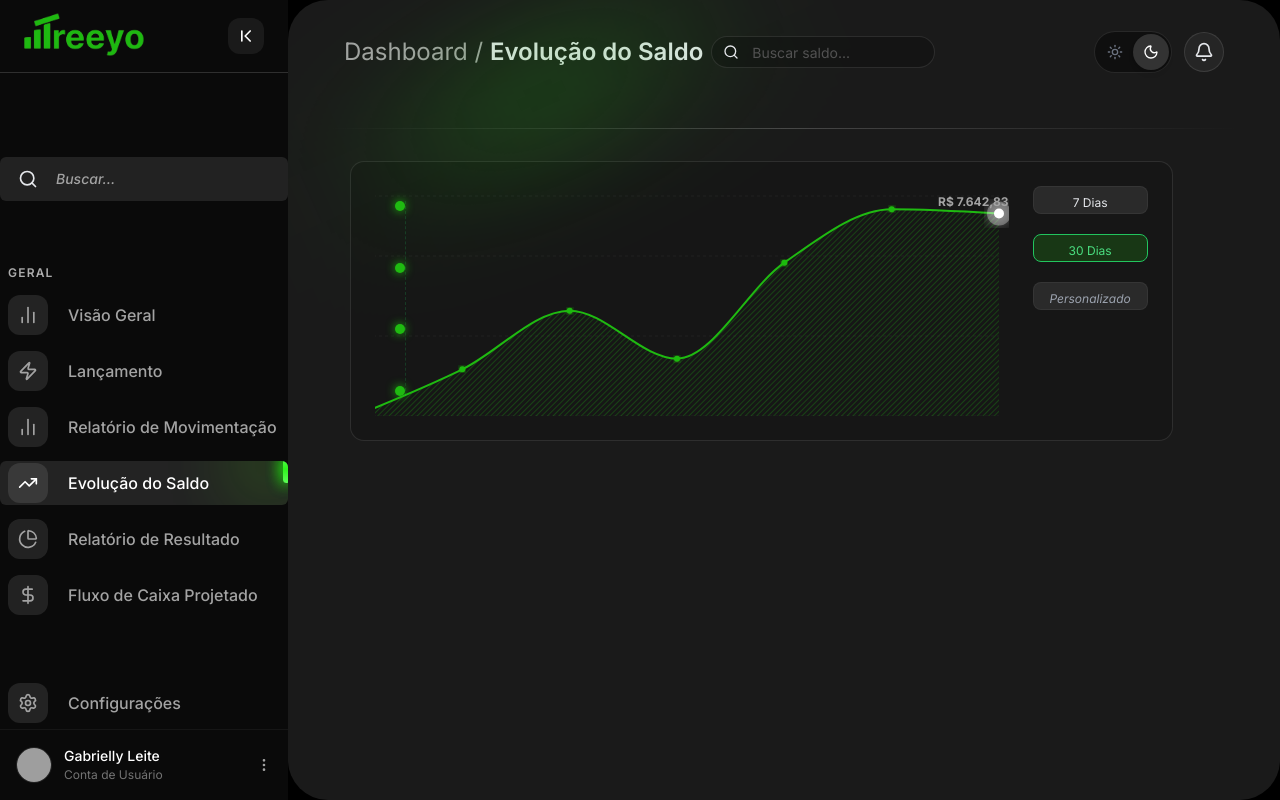
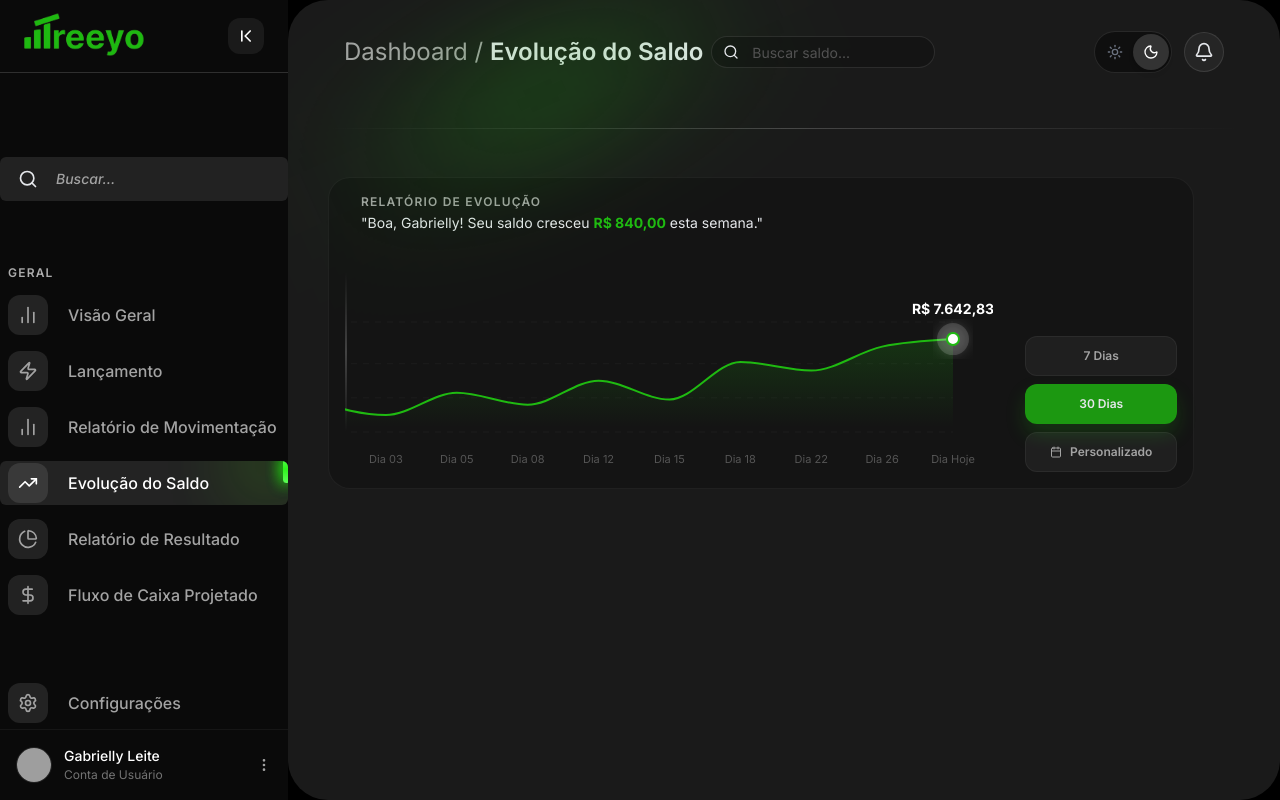
Before and after one commit to gabriellyleitedev/treeyo-dashboard-saas, a React (Vite) app: page /evolucao-saldo in a window 1280 px wide. Built offline with nearby package versions, Linux system fonts and the light colour scheme; grey boxes are pictures that could not be loaded.

Commit message:
novas alterações gráfico mini-evolução

```diff
--- a/src/components/SaldoMiniChart.jsx
+++ b/src/components/SaldoMiniChart.jsx
@@ -1,105 +1,109 @@
 import React, { useState } from "react";
 import { AreaChart, Area, XAxis, YAxis, CartesianGrid, Tooltip, ResponsiveContainer } from "recharts";
+import { Calendar } from "lucide-react"; // Simulação de ícone
 
-// DADOS FAKE BACKEND //
 const data7d = [
-  { day: "1", saldo: 500 },
-  { day: "2", saldo: 1800 },
-  { day: "3", saldo: 2200 },
-  { day: "4", saldo: 1900 },
-  { day: "5", saldo: 3200 },
-  { day: "6", saldo: 4000 },
-  { day: "7", saldo: 7642.83 },
+  { label: "Seg", saldo: 500 }, { label: "Ter", saldo: 1800 }, { label: "Qua", saldo: 2200 },
+  { label: "Qui", saldo: 1900 }, { label: "Sex", saldo: 3200 }, { label: "Sab", saldo: 4000 },
+  { label: "Hoje", saldo: 7642.83 },
 ];
 
 const data30d = [
-  { day: "1", saldo: 50 },
-  { day: "5", saldo: 1800 },
-  { day: "10", saldo: 4000 },
-  { day: "15", saldo: 2200 },
-  { day: "20", saldo: 5800 },
-  { day: "25", saldo: 7800 },
-  { day: "30", saldo: 7642.83 },
+  { label: "01", saldo: 4000 }, { label: "03", saldo: 3200 }, { label: "05", saldo: 4500 },
+  { label: "08", saldo: 3800 }, { label: "12", saldo: 5200 }, { label: "15", saldo: 4100 },
+  { label: "18", saldo: 6300 }, { label: "22", saldo: 5800 }, { label: "26", saldo: 7200 },
+  { label: "Hoje", saldo: 7642.83 },
 ];
 
 const dataCustom = [
-  { day: "jan", saldo: 2000 },
-  { day: "fev", saldo: 5000 },
-  { day: "mar", saldo: 3000 },
-  { day: "abr", saldo: 9000 },
-  { day: "mai", saldo: 7642.83 },
+  { label: "Jan", saldo: 2000 }, { label: "Fev", saldo: 5000 }, { label: "Mar", saldo: 3000 },
+  { label: "Abr", saldo: 9000 }, { label: "Mai", saldo: 7642.83 },
 ];
 
-// DOT BRILHANTE NO ÚLTIMO PONTO //
 const CustomDot = (props) => {
-  const { cx, cy, index, payload } = props;
-  if (payload.isLast) {
+  const { cx, cy, payload } = props;
+  const isLast = payload.label === "Hoje" || payload.label === "Mai";
+
+  if (isLast) {
     return (
       <g>
-        <circle cx={cx} cy={cy} r={12} fill="white" fillOpacity="0.3" filter="url(#superGlow)" />
-        <circle cx={cx} cy={cy} r={5} fill="white" />
+        <circle cx={cx} cy={cy} r={16} fill="white" fillOpacity="0.15" filter="url(#superGlow)" />
+        <circle cx={cx} cy={cy} r={6} fill="white" stroke="#1fba11" strokeWidth={2} />
+        <text x={cx} y={cy - 25} fill="white" fontSize="14" fontWeight="bold" textAnchor="middle">
+          R$ {payload.saldo.toLocaleString("pt-BR")}
+        </text>
       </g>
     );
   }
-  return <circle cx={cx} cy={cy} r={3} fill="#1fba11" filter="url(#glow)" />;
+  return null;
 };
 
-export default function SaldoMiniChart() {
+export default function SaldoFinalChart() {
   const [range, setRange] = useState("30d");
 
   const getData = () => {
-    let base;
-    if (range === "7d") base = data7d;
-    if (range === "30d") base = data30d;
-    if (range === "custom") base = dataCustom;
-
-    // Marca último ponto ( o map é uma pesquisa simples)
-    return base.map((d, i) => ({
-      ...d,
-      isLast: i === base.length - 1,
-    }));
+    if (range === "7d") return data7d;
+    if (range === "30d") return data30d;
+    return dataCustom;
   };
 
   const data = getData();
 
   return (
-    <div className="w-full max-w-[95%] md:w-full p-4 md:p-6 bg-[#161616] rounded-[14px] border border-white/10 text-white font-sans mx-auto pb-6">
-      <div className="flex flex-col md:flex-row gap-6 items-center md:items-start">
+    <div className="w-full p-4 md:!mt-4 md:bg-black/20 md:border md:border-white/5 md:rounded-[22px] flex flex-col text-gray-200 font-sans">
 
-        {/* GRÁFICO */}
-        <div className=" w-full h-[230px] md:h-[230px] relative">
+      <div className="mb-10 px-4">
+        <h3 className="text-neutral-400 text-xs font-semibold uppercase tracking-[0.1em] pb-1">Relatório de Evolução</h3>
+        <p className="text-sm text-gray-200 leading-tight">
+          "Boa, Gabrielly! Seu saldo cresceu <span className="text-[#1fba11] font-bold">R$ 840,00</span> esta semana."
+        </p>
+      </div>
+
+      <div className="flex flex-col lg:flex-row gap-8 items-end ">
+        <div className="flex-1 w-full h-[200px] relative ">
+
+          {/* Linha Lateral Esquerda - Melhorada com gradiente */}
+          <div className="absolute left-0 top-0 bottom-[40px] w-[2px] bg-gradient-to-b from-transparent via-white/20 to-transparent" />
+
           <ResponsiveContainer width="100%" height="100%">
-            <AreaChart data={data} margin={{ top: 10, right: 10, left: -20, bottom: 0 }}>
+            <AreaChart data={data} margin={{ top: 50, right: 40, left: -30, bottom: 10 }}>
               <defs>
-                <pattern id="riscasVerdes" width="4" height="4" patternUnits="userSpaceOnUse" patternTransform="rotate(45)">
-                  <line x1="0" y1="0" x2="0" y2="4" stroke="rgba(31, 186, 17, 0.9)" strokeWidth="1" />
-                </pattern>
-
-                <filter id="glow">
-                  <feGaussianBlur stdDeviation="3" result="blur" />
-                  <feMerge>
-                    <feMergeNode in="blur" />
-                    <feMergeNode in="SourceGraphic" />
-                  </feMerge>
-                </filter>
-
-                <filter id="superGlow" >
-                  <feGaussianBlur stdDeviation="6" result="blur" />
-                  <feMerge>
-                    <feMergeNode in="blur" />
-                    <feMergeNode in="SourceGraphic" />
-                  </feMerge>
-                </filter>
+                <linearGradient id="colorGreen" x1="0" y1="0" x2="0" y2="1">
+                  <stop offset="5%" stopColor="#1fba11" stopOpacity={0.3}/>
+                  <stop offset="95%" stopColor="#1fba11" stopOpacity={0}/>
+                </linearGradient>
+                <filter id="superGlow"><feGaussianBlur stdDeviation="6" result="blur" /><feMerge><feMergeNode in="blur" /><feMergeNode in="SourceGraphic" /></feMerge></filter>
               </defs>
 
-              <CartesianGrid vertical={false} strokeDasharray="3 3" stroke="rgba(255,255,255,0.05)" />
-              <XAxis hide dataKey="day" />
-              <YAxis hide domain={['0', 'dataMax + 500']} tickCount={4} />
+              <CartesianGrid vertical={false} strokeDasharray="6 6" stroke="rgba(255,255,255,0.03)" />
+
+              <XAxis
+                dataKey="label"
+                tick={{fill: '#555', fontSize: 11}}
+                axisLine={false}
+                tickLine={false}
+                dy={15}
+                tickFormatter={(value) => {
+                  if (range === "30d") return `Dia ${value}`;
+                  if (range === "custom") return `Mês ${value}`;
+                  return value;
+                }}
+              />
+
+              <YAxis hide domain={['dataMin - 1000', 'dataMax + 1000']} />
 
               <Tooltip
-                formatter={(value) => [`R$ ${value.toLocaleString("pt-BR")}`, "Saldo"]}
-                contentStyle={{ backgroundColor: '#000', border: '1px solid #333', borderRadius: '8px' }}
-                itemStyle={{ color: '#1fba11' }}
+                content={({ active, payload }) => {
+                  if (active && payload && payload.length) {
+                    return (
+                      <div className="bg-[#111] border border-white/10 p-3 rounded-lg shadow-2xl">
+                        <p className="text-gray-500 text-[9px] font-bold uppercase mb-1">Período: {payload[0].payload.label}</p>
+                        <p className="text-[#1fba11] font-black text-sm">R$ {payload[0].value.toLocaleString("pt-BR")}</p>
+                      </div>
+                    );
+                  }
+                  return null;
+                }}
               />
 
               <Area
@@ -107,59 +111,32 @@ export default function SaldoMiniChart() {
                 dataKey="saldo"
                 stroke="#1fba11"
                 strokeWidth={2}
-                fill="url(#riscasVerdes)"
+                fill="url(#colorGreen)"
                 dot={<CustomDot />}
               />
             </AreaChart>
           </ResponsiveContainer>
-
-          {/* LINHA E BOLINHAS */}
-          <div
-            className="absolute border-l border-dashed border-green-500/20 flex flex-col justify-between py-0"
-            style={{
-              left: '30px',
-              top: '15px',
-              bottom: '20px',
-              height: 'calc(100% - 35px)'
-            }}
-          >
-            {[1, 2, 3, 4].map(i => (
-              <div key={i} className="w-2.5 h-2.5 rounded-full bg-[#1fba11] -translate-x-[5.5px]" style={{ boxShadow: '0 0 10px #1fba11' }} />
-            ))}
-          </div>
-
-            {/* data.length - 1 ainda mais rápido que a pesquisa binária */}
-          <span className="absolute right-0 top-2 text-xs text-neutral-400 font-bold">
-            R$ {data[data.length - 1].saldo.toLocaleString("pt-BR")}
-          </span>
         </div>
 
-        {/* BOTÕES LATERAIS */}
-        <div className="flex flex-col gap-5 w-full md:w-32 ">
-          <button
-            onClick={() => setRange("7d")}
-            className={`h-7 py-2 px-4 rounded-lg text-xs transition
-              ${range === "7d" ? "bg-[#1fba11]/20 border border-green-500 text-green-400" : "bg-[#2a2a2a] border border-white/5 text-gray-200"}`}
-          >
-            7 Dias
-          </button>
-
-
-          <button
-            onClick={() => setRange("30d")}
-            className={`h-7 py-2 px-4 rounded-lg text-xs transition
-              ${range === "30d" ? "bg-[#1fba11]/20 border border-green-500 text-green-400" : "bg-[#2a2a2a] border border-white/5 text-gray-400"}`}
-          >
-            30 Dias
-          </button>
-
-          <button
-            onClick={() => setRange("custom")}
-            className={`h-7 py-2 px-4 rounded-lg text-xs italic transition
-              ${range === "custom" ? "bg-[#1fba11]/20 border border-green-500 text-green-400" : "bg-[#2a2a2a] border border-white/5 text-gray-400"}`}
-          >
-            Personalizado
-          </button>
+        {/* Botões Laterais */}
+        <div className="flex flex-row lg:flex-col gap-2 min-w-[140px] ">
+          {[
+            { id: '7d', label: '7 Dias' },
+            { id: '30d', label: '30 Dias' },
+            { id: 'custom', label: 'Personalizado', icon: true }
+          ].map((btn) => (
+            <button
+              key={btn.id}
+              onClick={() => setRange(btn.id)}
+              className={`h-10 px-6 rounded-xl text-xs font-semibold transition-all duration-300 cursor-pointer flex items-center justify-center gap-2
+                ${range === btn.id
+                  ? "bg-[#1fba11]/80 text-gray-200 shadow-[0_10px_20px_rgba(31,186,17,0.2)]"
+                  : "bg-white/5 text-neutral-400 border border-white/5 hover:bg-white/10"}`}
+            >
+              {btn.icon && <Calendar size={12} />}
+              {btn.label}
+            </button>
+          ))}
         </div>
       </div>
     </div>
--- a/src/pages/EvolucaoSaldo.jsx
+++ b/src/pages/EvolucaoSaldo.jsx
@@ -78,7 +78,7 @@ const EvolucaoSaldo = () => {
                                 <button onClick={() => navigate(-1)} className="w-9 h-9 rounded-full bg-white/5 border border-white/10 flex items-center justify-center text-gray-200">
                                     <ArrowLeft size={22} />
                                 </button>
-                                <h1 className="text-gray-200 font-medium text-xl">Lançamentos</h1>
+                                <h1 className="text-gray-200 font-medium text-xl">Evolucão do Saldo</h1>
                             </div>
                             <div className="flex items-center gap-3">
                                 <button onClick={() => setSearchAberto(true)} className="p-2 text-gray-200 bg-white/5 border border-white/10 rounded-full">
```
